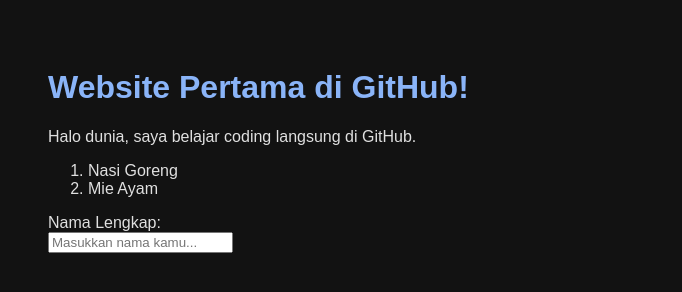
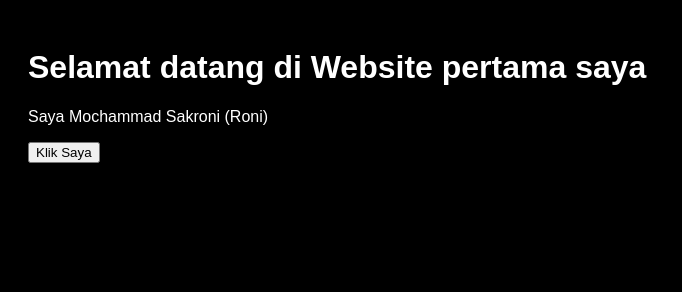
Before and after one commit to mochsakroni/website-pertamaku, a plain HTML site: page index.html in a window 1280 px wide. Shown: the whole page, without its empty margins (0-682 px from the left). Drawn offline with Linux system fonts and the light colour scheme.

Commit message:
berhasil membuat tombol interaktif

```diff
--- a/index.html
+++ b/index.html
@@ -5,27 +5,25 @@
   <meta name="viewport" content="width=device-width, initial-scale=1.0">
   <title>Document</title>
   <style>
-        body {
-          background-color: #121212;
-          color: #e0e0e0;
-          font-family: Arial, sans-serif;
-          padding: 40px;
+    body{
+      background-color: black;
+      color:white;
+      font-family: Arial, Helvetica, sans-serif;
+      padding:20px;
     }
-        h1 { color: #8ab4f8; }
   </style>
+  <h1>Selamat datang di Website pertama saya</h1>
+  <p>Saya Mochammad Sakroni (Roni)</p>
+  <button id="Klik Saya">Klik Saya</button>
+
+  <script>
+    const tombol = document.getElementById("Klik Saya");
+    tombol.addEventListener("click",function(){
+      alert("Boom! Kamu berhasil menjalankan JavaScript pertamamu!");
+    });
+  </script>
 </head>
 <body>
-    <h1>Website Pertama di GitHub!</h1>
-    <p>Halo dunia, saya belajar coding langsung di GitHub.</p>
 
-    <ol>
-      <li>Nasi Goreng</li>
-      <li>Mie Ayam</li>
-    </ol>
-
-    <form>
-      <label>Nama Lengkap:</label><br>
-      <input type="text" placeholder="Masukkan nama kamu...">
-    </form>
 </body>
 </html>
```
Lines whose indentation alone changed are shown as unchanged.
